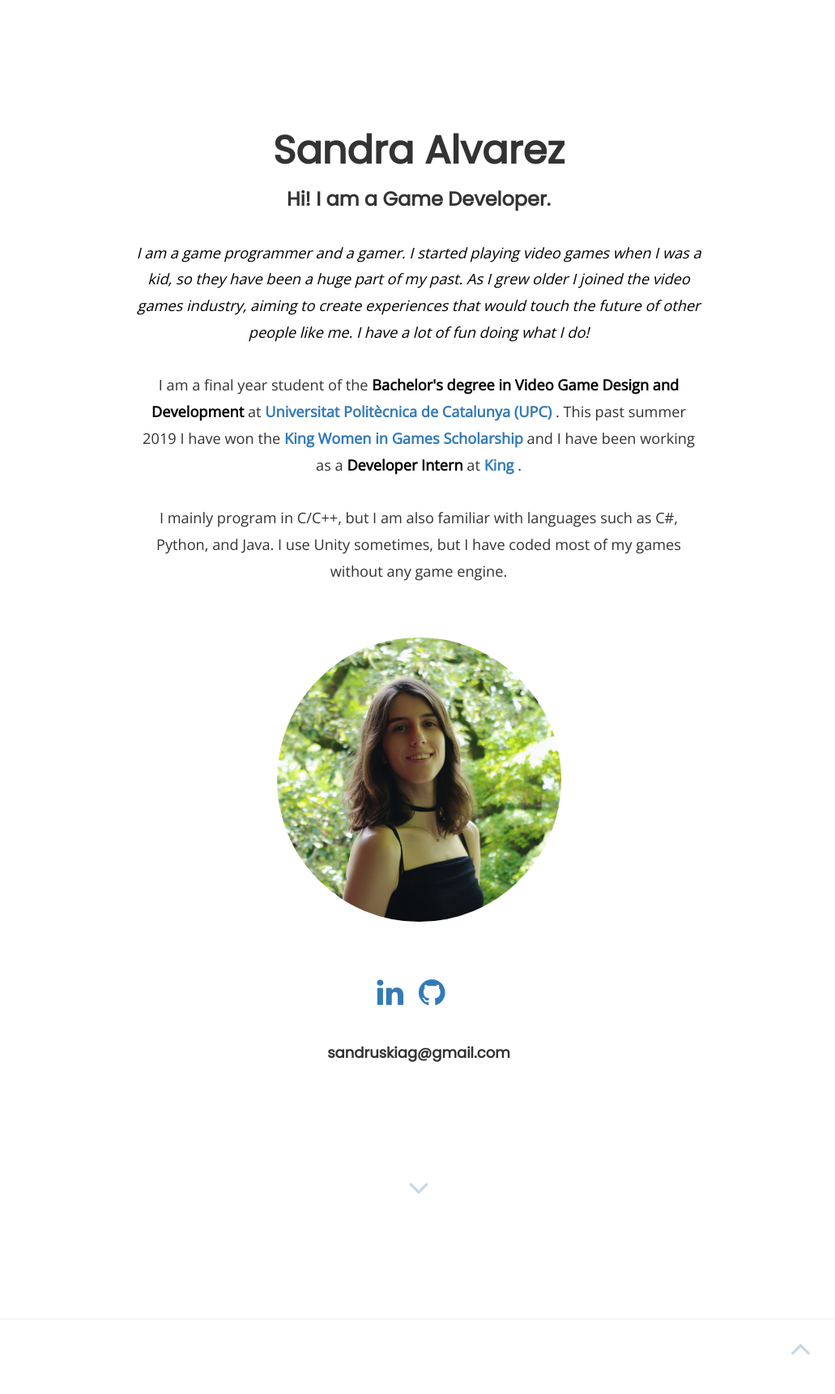
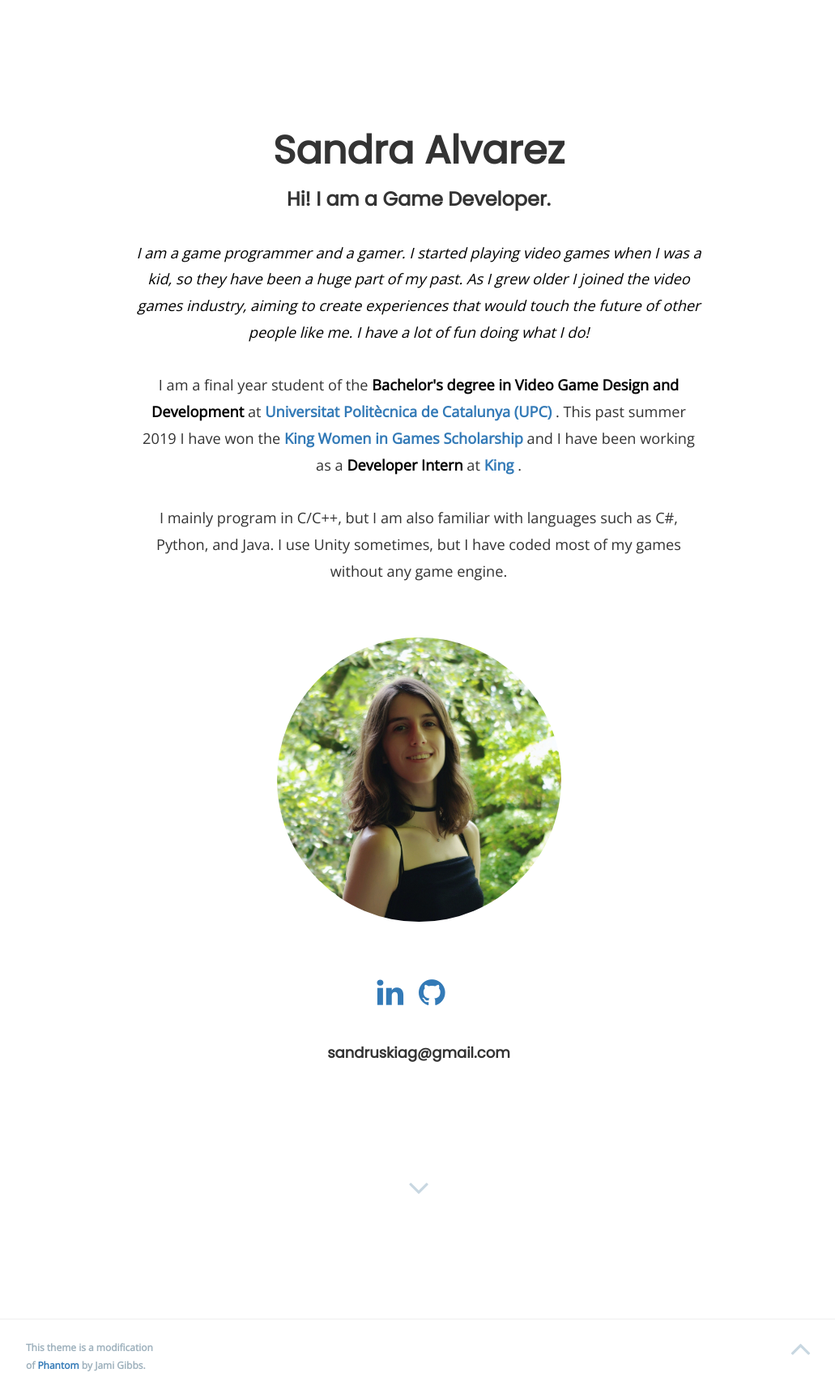
Before and after one commit to Sandruski/sandruski.github.io, a Jekyll site: the page built from _posts/2018-12-16-byte.md, in a window 1280 px wide. Shown: the whole page at 81% size, without its empty margins (123-1154 px from the left). Built offline with Jekyll 4.4.1, drawn with Linux system fonts in a browser that asks for light colours; nearby versions of some CDN libraries; before the commit the page ends 1699 px from its top, so only the background shows below that.

Commit message:
Add footer text

```diff
--- a/_config.yml
+++ b/_config.yml
@@ -13,11 +13,11 @@
 # you will see them accessed via {{ site.title }}, {{ site.email }}, and so on.
 # You can create any custom variable you would like, and they will be accessible
 # in the templates via {{ site.myvariable }}.
-title: "Sandra Alvarez"
-description: Hi! I am a Game Developer.
+title: 'Sandra Alvarez'
+description: 'Hi! I am a Game Developer.'
 email: 'sandruskiag@gmail.com'
-baseurl: "" # the subpath of your site, e.g. /blog
-url: "https://sandruski.github.io" # the base hostname & protocol for your site, e.g. http://example.com
+baseurl: '' # the subpath of your site, e.g. /blog
+url: 'https://sandruski.github.io' # the base hostname & protocol for your site, e.g. http://example.com
 github_url: 'https://twitter.com/sandruskiag'
 linkedin_url: 'https://www.linkedin.com/in/sandra-alvarez-45453215b/'
 
@@ -28,7 +28,10 @@ plugins:
 
 ### Phantom settings
 paginate: 10
-footer_text: ''
+footer_intro: 'This theme is a modification of '
+footer_outro: 'by Jami Gibbs.'
+phantom_theme: 'Phantom'
+phantom_theme_url: 'https://github.com/jamigibbs/phantom'
 admin_name: 'Sandra Alvarez'
 google_analytics: "UA-9999999-99" # Update with your own tracking ID
 enable_contact: false
--- a/_includes/footer.html
+++ b/_includes/footer.html
@@ -1,10 +1,15 @@
-
     <footer class="site-footer">
       <div class="container">
         <div class="row">
 
           <div class="col-xs-12 col-md-2 col-md-offset-1">
-            <p class="text-muted text-left "><a href="{{ site.url }}">{{ site.footer_text }}</a></p>
+            <p class="text-muted text-left ">
+
+              {{ site.footer_intro }}
+              <a href="{{ site.phantom_theme_url }}">{{ site.phantom_theme }}</a>
+              {{ site.footer_outro }}
+
+            </p>
           </div>
 
           <div class="col-xs-12 col-md-6 col-md-offset-2">
--- a/_includes/home-hero.html
+++ b/_includes/home-hero.html
@@ -39,7 +39,7 @@
 
       </div>
 
-      <a class="section-jump text-center" href="#portfolio">
+      <a class="section-jump text-center" href="#projects">
         <i class="fa fa-angle-down fa-3x"></i>
       </a>
 
```
